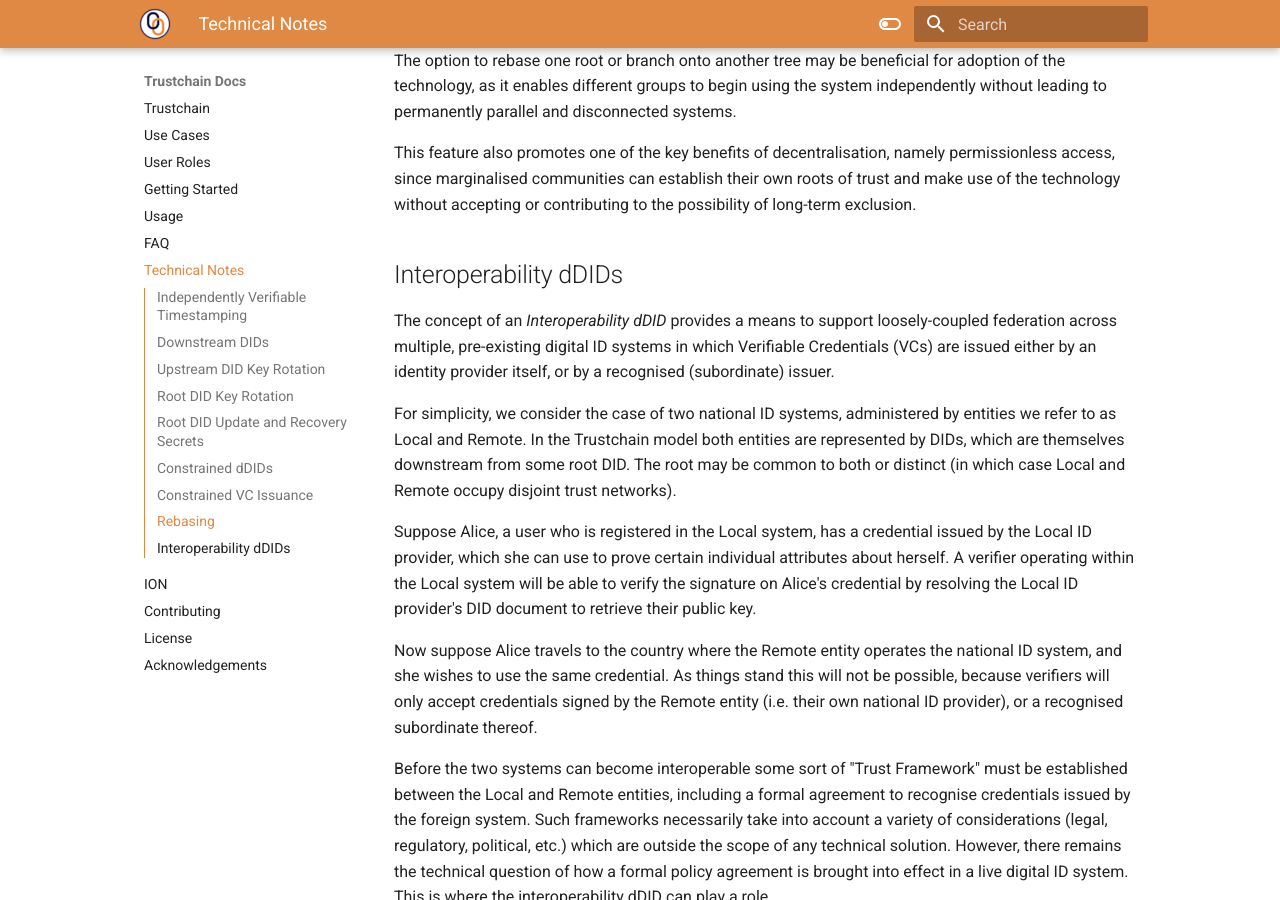
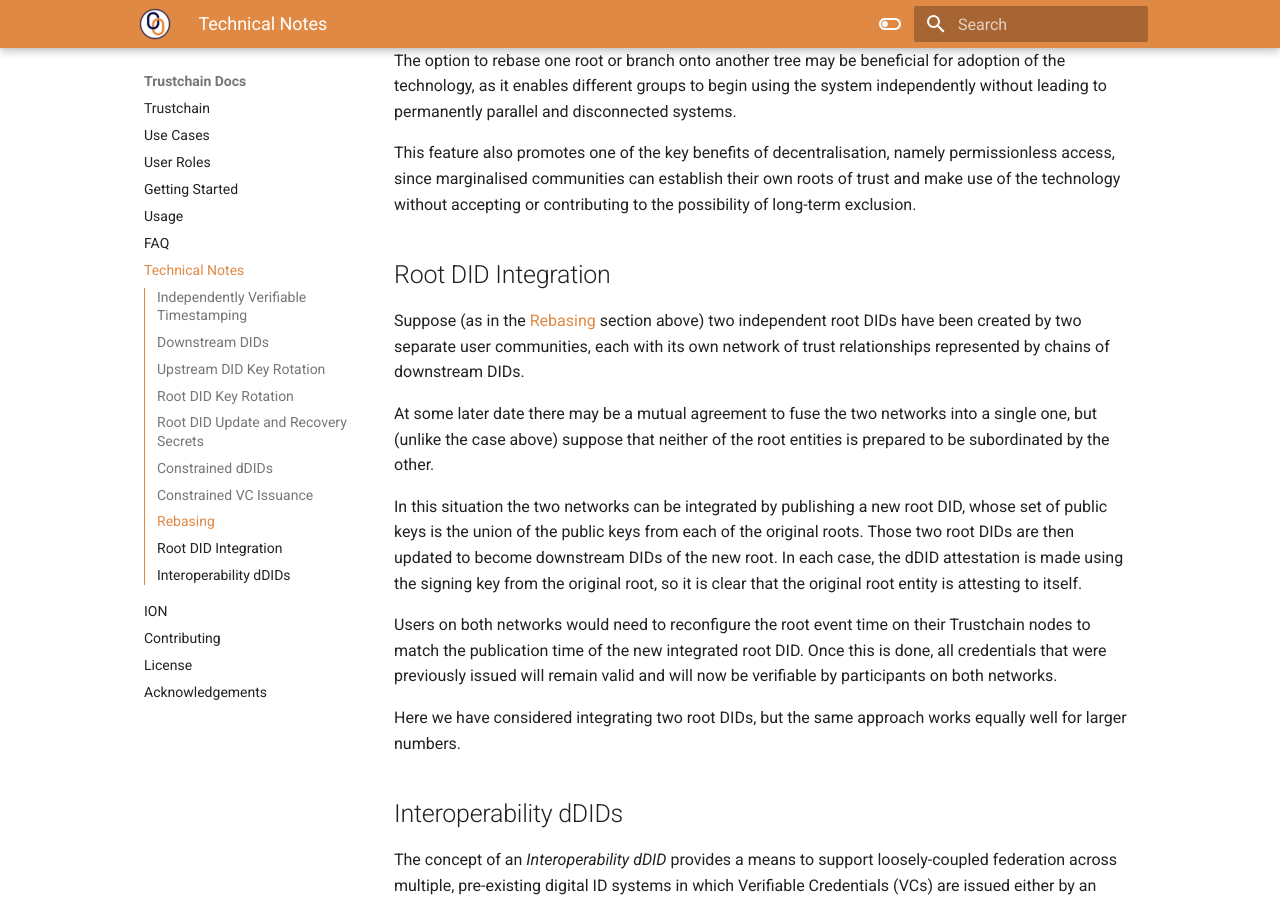
Before and after one commit to alan-turing-institute/trustchain, an MkDocs documentation site: the page built from docs/technical-notes.md, in a window 1280 px wide and 900 px high, scrolled down 7897 px. Built offline with MkDocs 1.6.1 and Material for MkDocs 9.7.7, drawn with Linux system fonts in a browser that asks for light colours; nearby versions of some CDN libraries; library files that are not in the unit come from our copies.

Commit message:
Add note on root DID integration

```diff
--- a/docs/technical-notes.md
+++ b/docs/technical-notes.md
@@ -156,6 +156,18 @@ The option to rebase one root or branch onto another tree may be beneficial for
 
 This feature also promotes one of the key benefits of decentralisation, namely permissionless access, since marginalised communities can establish their own roots of trust and make use of the technology without accepting or contributing to the possibility of long-term exclusion.
 
+## Root DID Integration
+
+Suppose (as in the [Rebasing](#rebasing) section above) two independent root DIDs have been created by two separate user communities, each with its own network of trust relationships represented by chains of downstream DIDs.
+
+At some later date there may be a mutual agreement to fuse the two networks into a single one, but (unlike the case above) suppose that neither of the root entities is prepared to be subordinated by the other.
+
+In this situation the two networks can be integrated by publishing a new root DID, whose set of public keys is the union of the public keys from each of the original roots. Those two root DIDs are then updated to become downstream DIDs of the new root. In each case, the dDID attestation is made using the signing key from the original root, so it is clear that the original root entity is attesting to itself.
+
+Users on both networks would need to reconfigure the root event time on their Trustchain nodes to match the publication time of the new integrated root DID. Once this is done, all credentials that were previously issued will remain valid and will now be verifiable by participants on both networks.
+
+Here we have considered integrating two root DIDs, but the same approach works equally well for larger numbers.
+
 ## Interoperability dDIDs
 
 The concept of an *Interoperability dDID* provides a means to support loosely-coupled federation across multiple, pre-existing digital ID systems in which Verifiable Credentials (VCs) are issued either by an identity provider itself, or by a recognised (subordinate) issuer.
```
